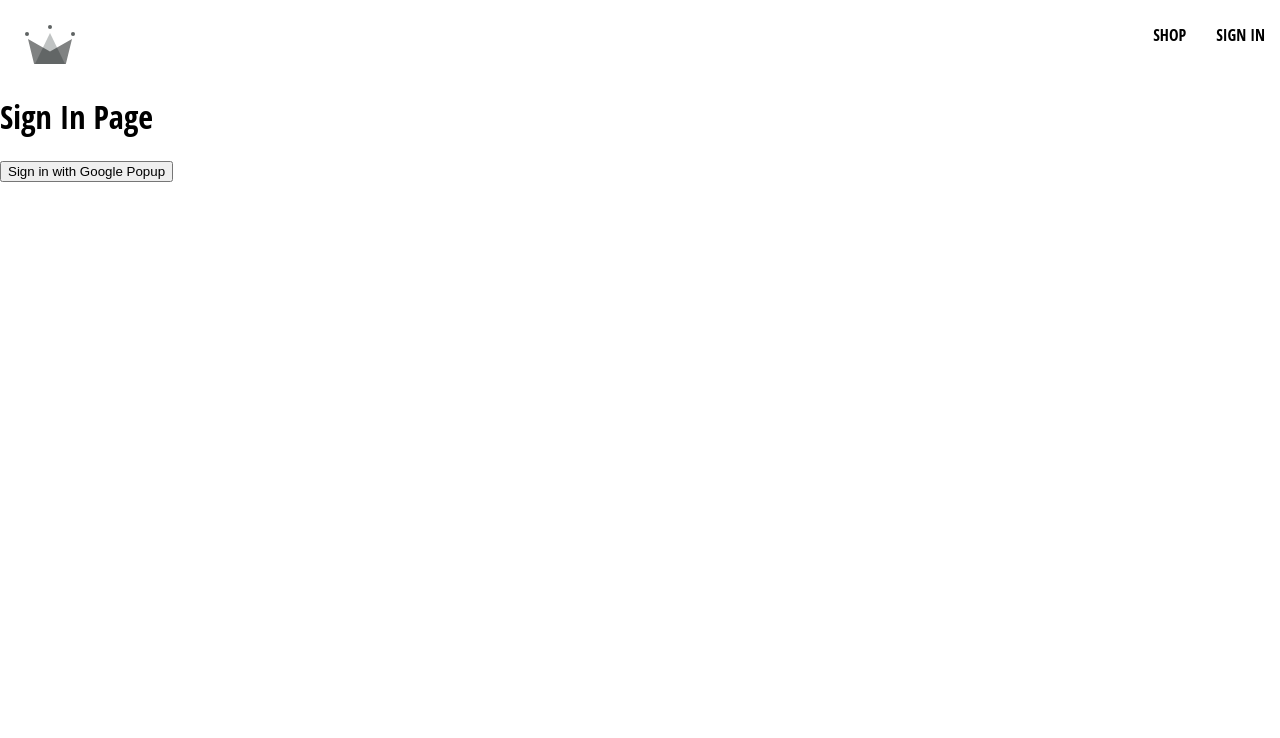
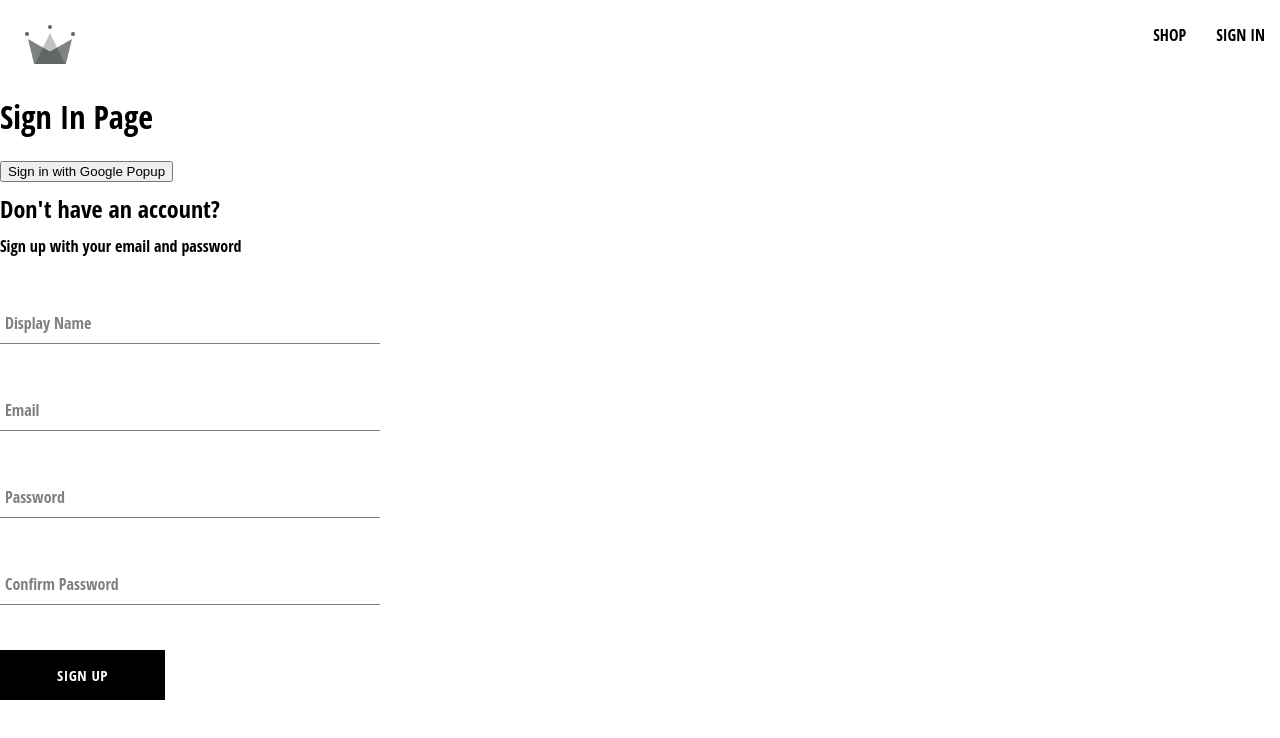
Before and after one commit to hiteshmishra2103/ReactJS, a React (Create React App) app in the folder crown-clothing/: page /sign-in in a window 1280 px wide. Shown: the top 738 px of the page. Built offline with nearby package versions, Linux system fonts and the light colour scheme.

Commit message:
created the signup, forminput and button component

```diff
--- /dev/null
+++ b/crown-clothing/src/components/button/button.component.jsx
@@ -0,0 +1,38 @@
+//This file contains the generalised button component
+
+/*
+There are three types of buttons used in our site
+
+1) default button
+
+2) inverted button(i.e: the styling of this button is converse to default button)
+
+3) google sign-in
+
+*/
+
+//importing the styling for button component
+
+import "./button.styles.scss";
+
+//below is the object for types of button to generalise the button component
+const BUTTON_TYPE_CLASSES = {
+  google: "google-sign-in",
+  inverted: "inverted",
+};
+
+//Below button component will have the props like children, buttonType which will allow us to apply
+//appropriate styling to it
+
+const Button = ({ children, buttonType, ...otherProps }) => {
+  return (
+    <button
+      className={`button-container ${BUTTON_TYPE_CLASSES[buttonType]}`}
+      {...otherProps}
+    >
+      {children}
+    </button>
+  );
+};
+
+export default Button;
--- /dev/null
+++ b/crown-clothing/src/components/button/button.styles.scss
@@ -0,0 +1,46 @@
+.button-container {
+  min-width: 165px;
+  width: auto;
+  height: 50px;
+  letter-spacing: 0.5px;
+  line-height: 50px;
+  padding: 0 35px 0 35px;
+  font-size: 15px;
+  background-color: black;
+  color: white;
+  text-transform: uppercase;
+  font-family: "Open Sans Condensed";
+  font-weight: bolder;
+  border: none;
+  cursor: pointer;
+  display: flex;
+  justify-content: center;
+
+  &:hover {
+    background-color: white;
+    color: black;
+    border: 1px solid black;
+  }
+
+  &.google-sign-in {
+    background-color: #4285f4;
+    color: white;
+
+    &:hover {
+      background-color: #357ae8;
+      border: none;
+    }
+  }
+
+  &.inverted {
+    background-color: white;
+    color: black;
+    border: 1px solid black;
+
+    &:hover {
+      background-color: black;
+      color: white;
+      border: none;
+    }
+  }
+}
--- /dev/null
+++ b/crown-clothing/src/components/form-input/form-input.component.jsx
@@ -0,0 +1,25 @@
+import "./form-input.styles.scss";
+
+//this is a generalised form input component
+
+const FormInput = ({ label, inputOptions }) => {
+  console.log(inputOptions);
+  //   inputOptions contains the data related to input fields
+  return (
+    <div className="group">
+      <input className="form-input" {...inputOptions} />
+
+      {label && (
+        <label
+          className={`${
+            inputOptions.value.length ? "shrink" : ""
+          } form-input-label`}
+        >
+          {label}
+        </label>
+      )}
+    </div>
+  );
+};
+
+export default FormInput;
--- /dev/null
+++ b/crown-clothing/src/components/form-input/form-input.styles.scss
@@ -0,0 +1,54 @@
+$sub-color: grey;
+$main-color: black;
+
+@mixin shrinkLabel {
+  top: -14px;
+  font-size: 12px;
+  color: $main-color;
+}
+
+.group {
+  position: relative;
+  margin: 45px 0;
+
+  .form-input {
+    background: none;
+    background-color: white;
+    color: $sub-color;
+    font-size: 18px;
+    padding: 10px 10px 10px 5px;
+    display: block;
+    width: 100%;
+    border: none;
+    border-radius: 0;
+    border-bottom: 1px solid $sub-color;
+    margin: 25px 0;
+
+    &:focus {
+      outline: none;
+    }
+
+    &:focus ~ .form-input-label {
+      @include shrinkLabel();
+    }
+  }
+
+  input[type="password"] {
+    letter-spacing: 0.3em;
+  }
+
+  .form-input-label {
+    color: $sub-color;
+    font-size: 16px;
+    font-weight: normal;
+    position: absolute;
+    pointer-events: none;
+    left: 5px;
+    top: 10px;
+    transition: 300ms ease all;
+
+    &.shrink {
+      @include shrinkLabel();
+    }
+  }
+}
--- /dev/null
+++ b/crown-clothing/src/components/sign-up-form/sign-up-form.component.jsx
@@ -0,0 +1,122 @@
+import { async } from "@firebase/util";
+import { useState } from "react";
+
+import FormInput from "../form-input/form-input.component";
+
+//importing the button component
+import "../button/button.component";
+
+import {
+  createAuthUserWithEmailAndPassword,
+  createUserDocumentFromAuth,
+} from "../../utils/firebase/firebase.utils";
+
+import "./sign-up-form.styles.scss";
+import Button from "../button/button.component";
+
+const defaultFormFields = {
+  displayName: "",
+  email: "",
+  password: "",
+  confirmPassword: "",
+};
+
+const SignUpForm = () => {
+  const [formFields, setFormFields] = useState(defaultFormFields);
+  const { displayName, email, password, confirmPassword } = formFields;
+
+  const resetFormFields = () => {
+    setFormFields(defaultFormFields);
+  };
+
+  const handleSubmit = async (event) => {
+    event.preventDefault();
+
+    if (password !== confirmPassword) {
+      alert("Password don't match!");
+      return;
+    }
+
+    if (password.length < 8) {
+      alert("Password length must minimum of 8 characters!");
+      return;
+    }
+
+    try {
+      const { user } = await createAuthUserWithEmailAndPassword(
+        email,
+        password
+      );
+
+      await createUserDocumentFromAuth(user, { displayName });
+
+      resetFormFields();
+    } catch (error) {
+      if (error.code === "auth/email-already-in-use") {
+        console.log("User already exists!");
+      }
+      console.error("User creation encountered an error: " + error);
+    }
+  };
+
+  const handleChange = (event) => {
+    const { name, value } = event.target;
+
+    //updating the value of appropriate input fields
+    setFormFields({ ...formFields, [name]: value });
+  };
+  return (
+    <div className="sign-up-container">
+      <h2>Don't have an account?</h2>
+      <span>Sign up with your email and password</span>
+      <form onSubmit={handleSubmit}>
+        <FormInput
+          label="Display Name"
+          inputOptions={{
+            type: "text",
+            required: true,
+            onChange: handleChange,
+            name: "displayName",
+            value: displayName,
+          }}
+        />
+
+        <FormInput
+          label="Email"
+          inputOptions={{
+            type: "email",
+            required: true,
+            onChange: handleChange,
+            name: "email",
+            value: email,
+          }}
+        />
+        <FormInput
+          label="Password"
+          inputOptions={{
+            type: "password",
+            required: true,
+            onChange: handleChange,
+            name: "password",
+            value: password,
+          }}
+        />
+
+        <FormInput
+          label="Confirm Password"
+          inputOptions={{
+            type: "password",
+            required: true,
+            onChange: handleChange,
+            name: "confirmPassword",
+            value: confirmPassword,
+          }}
+        />
+
+        <Button children="Sign Up" type="Submit"/>
+      </form>
+    </div>
+  );
+};
+
+export default SignUpForm;
--- /dev/null
+++ b/crown-clothing/src/components/sign-up-form/sign-up-form.styles.scss
@@ -0,0 +1,8 @@
+.sign-up-container {
+  display: flex;
+  flex-direction: column;
+  width: 380px;
+  h2 {
+    margin: 10px 0;
+  }
+}
--- a/crown-clothing/src/routes/sign-in/sign-in.component.jsx
+++ b/crown-clothing/src/routes/sign-in/sign-in.component.jsx
@@ -1,17 +1,50 @@
 import {
   signInWithGooglePopup,
   createUserDocumentFromAuth,
+  // signInWithGoogleRedirect,
+  auth,
 } from "../../utils/firebase/firebase.utils";
 
+import { useEffect } from "react";
+import { getRedirectResult } from "firebase/auth";
+import { async } from "@firebase/util";
+
+import SignUpForm from "../../components/sign-up-form/sign-up-form.component";
+
 const SignIn = () => {
+  // useEffect(() => {
+  //   const fetchData = async () => {
+  //     //This code will run when the signIn component mounts, when the user come back after selecting
+  //     //the account to log in
+  //     const response = await getRedirectResult(auth);
+  //     console.log(response);
+  //   };
+
+  //   fetchData();
+  // }, []);
+
   const logGoogleUser = async () => {
     const { user } = await signInWithGooglePopup();
+
+    //After signin with googlePopup create the user: here we are passing the user in createUserDocumentFromAuth
+    //
     const userDocRef = createUserDocumentFromAuth(user);
   };
+
+  // const logGoogleRedirectUser = async () => {
+  //   const { user } = await signInWithGoogleRedirect();
+  //   // const userDocRef = createUserDocumentFromAuth(user);
+  //   console.log({ user });
+  // };
+
   return (
     <div>
       <h1>Sign In Page</h1>
       <button onClick={logGoogleUser}>Sign in with Google Popup</button>
+      {/* <button onClick={logGoogleRedirectUser}>
+        Sign in with Google Redirect
+      </button> */}
+      <SignUpForm />
     </div>
   );
 };
--- a/crown-clothing/src/utils/firebase/firebase.utils.js
+++ b/crown-clothing/src/utils/firebase/firebase.utils.js
@@ -9,6 +9,9 @@ import {
   signInWithRedirect,
   signInWithPopup,
   GoogleAuthProvider,
+  siginInWithGoogleRedirect,
+  sendPasswordResetEmail,
+  createUserWithEmailAndPassword,
 } from "firebase/auth";
 
 import { getFirestore, doc, getDoc, setDoc } from "firebase/firestore";
@@ -28,21 +31,30 @@ const firebaseConfig = {
 //The CRUD functionalities are going to happen using this firebase app instance
 const firebaseApp = initializeApp(firebaseConfig);
 
-const provider = new GoogleAuthProvider();
+const googleProvider = new GoogleAuthProvider();
 
-provider.setCustomParameters({
+googleProvider.setCustomParameters({
   prompt: "select_account",
 });
 
 export const auth = getAuth();
 
-export const signInWithGooglePopup = async () => {
-  return signInWithPopup(auth, provider);
+export const signInWithGooglePopup = () => {
+  return signInWithPopup(auth, googleProvider);
 };
+
+export const signInWithGoogleRedirect = () =>
+  signInWithRedirect(auth, googleProvider);
 
 export const db = getFirestore();
 
-export const createUserDocumentFromAuth = async (userAuth) => {
+export const createUserDocumentFromAuth = async (
+  userAuth,
+  additionalInformation = {}
+) => {
+  if (!userAuth) {
+    return;
+  }
   const userDocRef = doc(db, "users", userAuth.uid);
 
   const userSnapshot = await getDoc(userDocRef);
@@ -60,6 +72,7 @@ export const createUserDocumentFromAuth = async (userAuth) => {
         displayName,
         email,
         createdAt,
+        ...additionalInformation,
       });
     } catch (error) {
       console.log("error creating the user", error);
@@ -70,7 +83,15 @@ export const createUserDocumentFromAuth = async (userAuth) => {
 
   //if user data exists
 
-
-
   //return userDocRef
 };
+
+export const createAuthUserWithEmailAndPassword = async (email, password) => {
+  //if email and password is not provided then don't create the user
+  if (!email || !password) {
+    return;
+  }
+
+  //if email and password is provided then create the user and return it
+  return await createUserWithEmailAndPassword(auth, email, password);
+};
```
